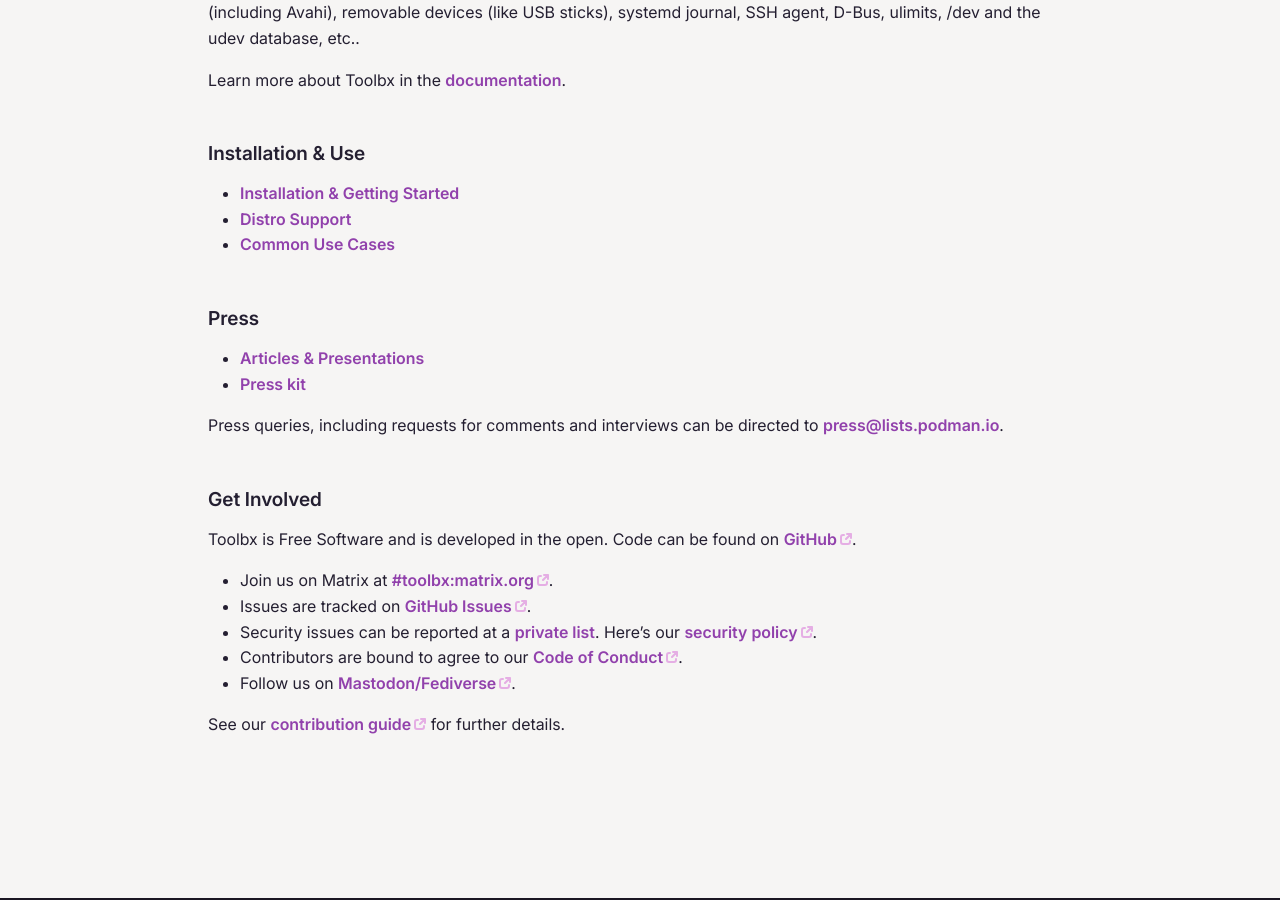
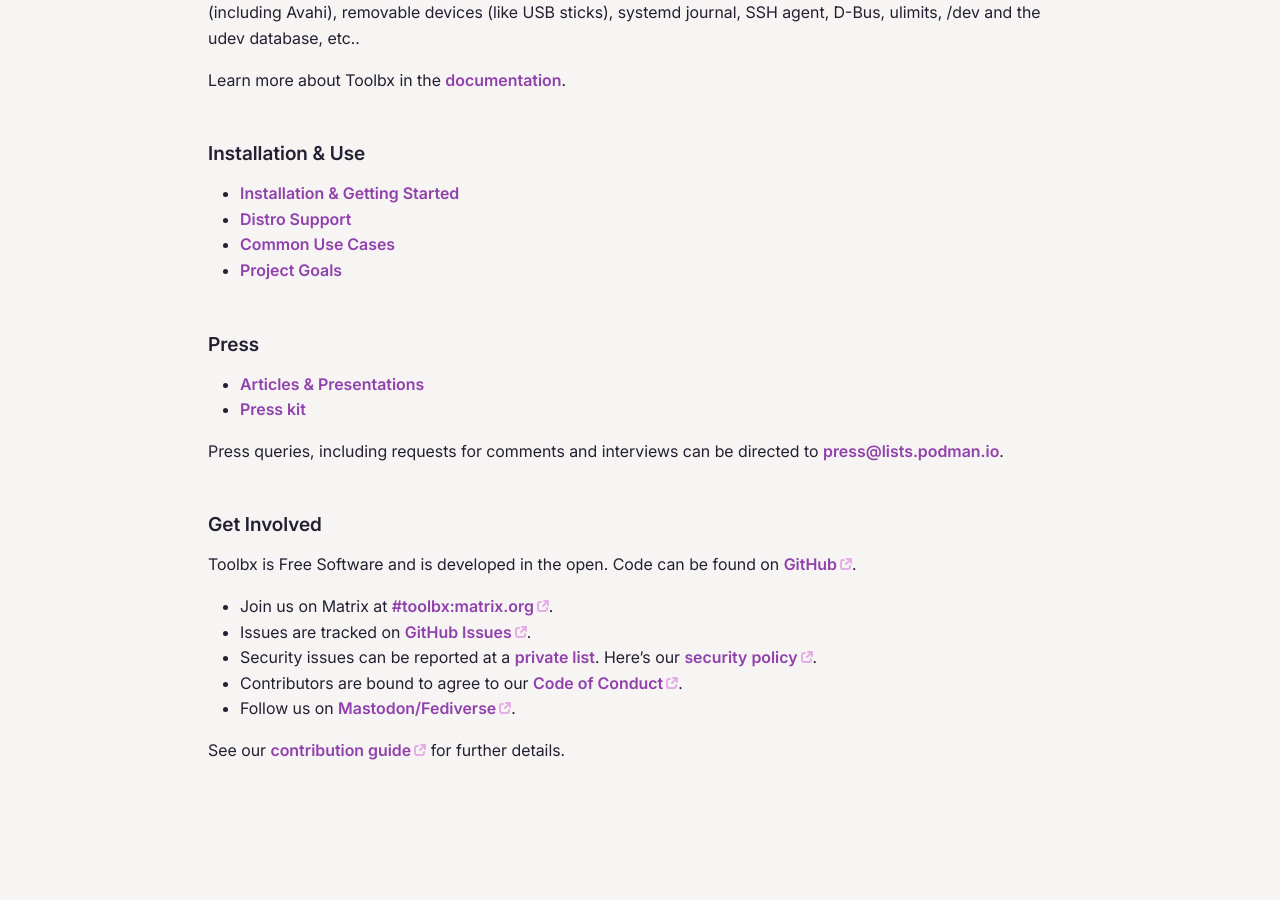
Before and after one commit to containers/containertoolbx.org, a Jekyll site: the page built from index.md, in a window 1280 px wide and 900 px high, scrolled down 622 px. Built offline with Jekyll 4.4.1, drawn with Linux system fonts in a browser that asks for light colours.

Commit message:
Link to goals.md from index.md

```diff
--- a/index.md
+++ b/index.md
@@ -21,6 +21,7 @@
 * [Installation & Getting Started](install)
 * [Distro Support](distros)
 * [Common Use Cases](use)
+* [Project Goals](goals)
 
 ## Press
 * [Articles & Presentations](articles)
```
